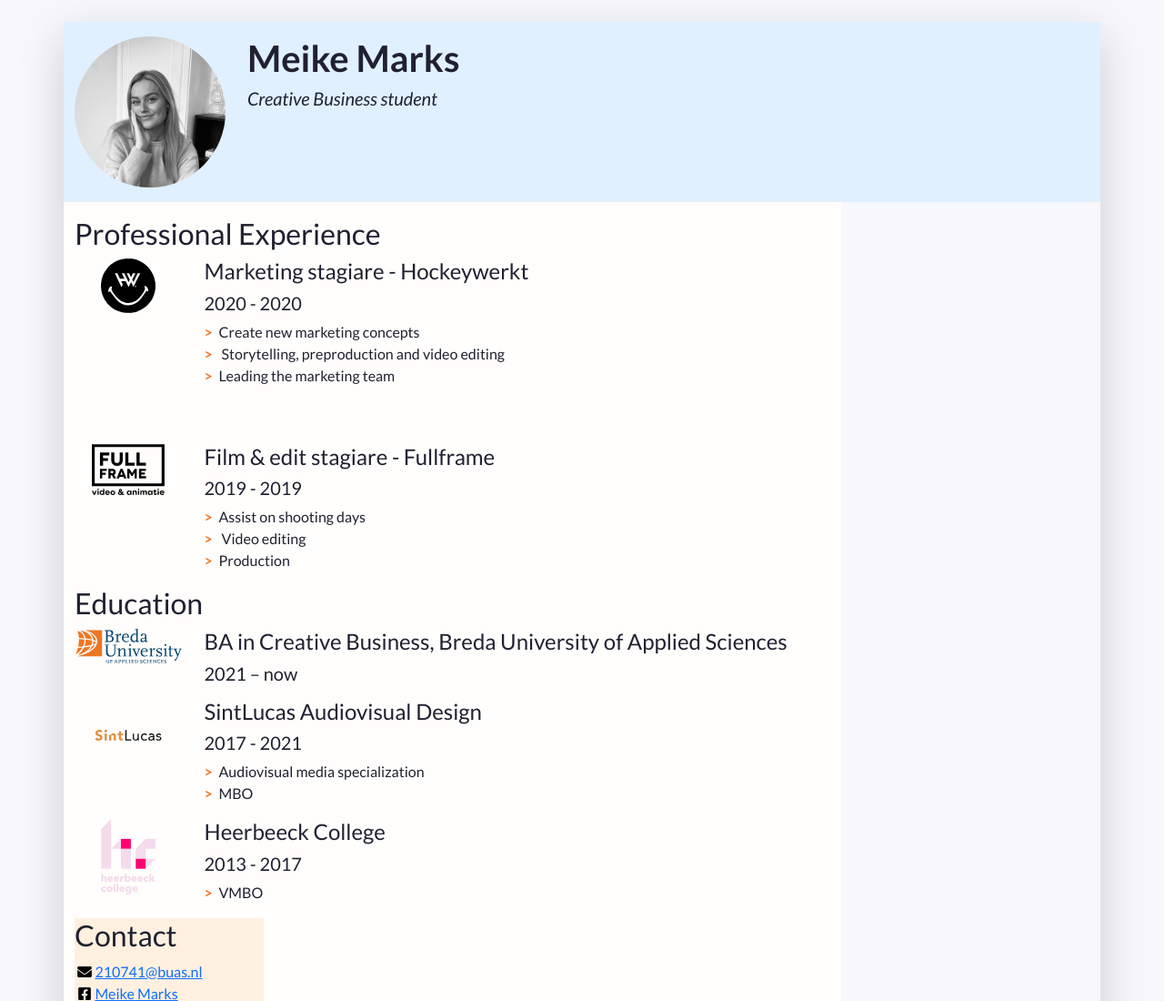
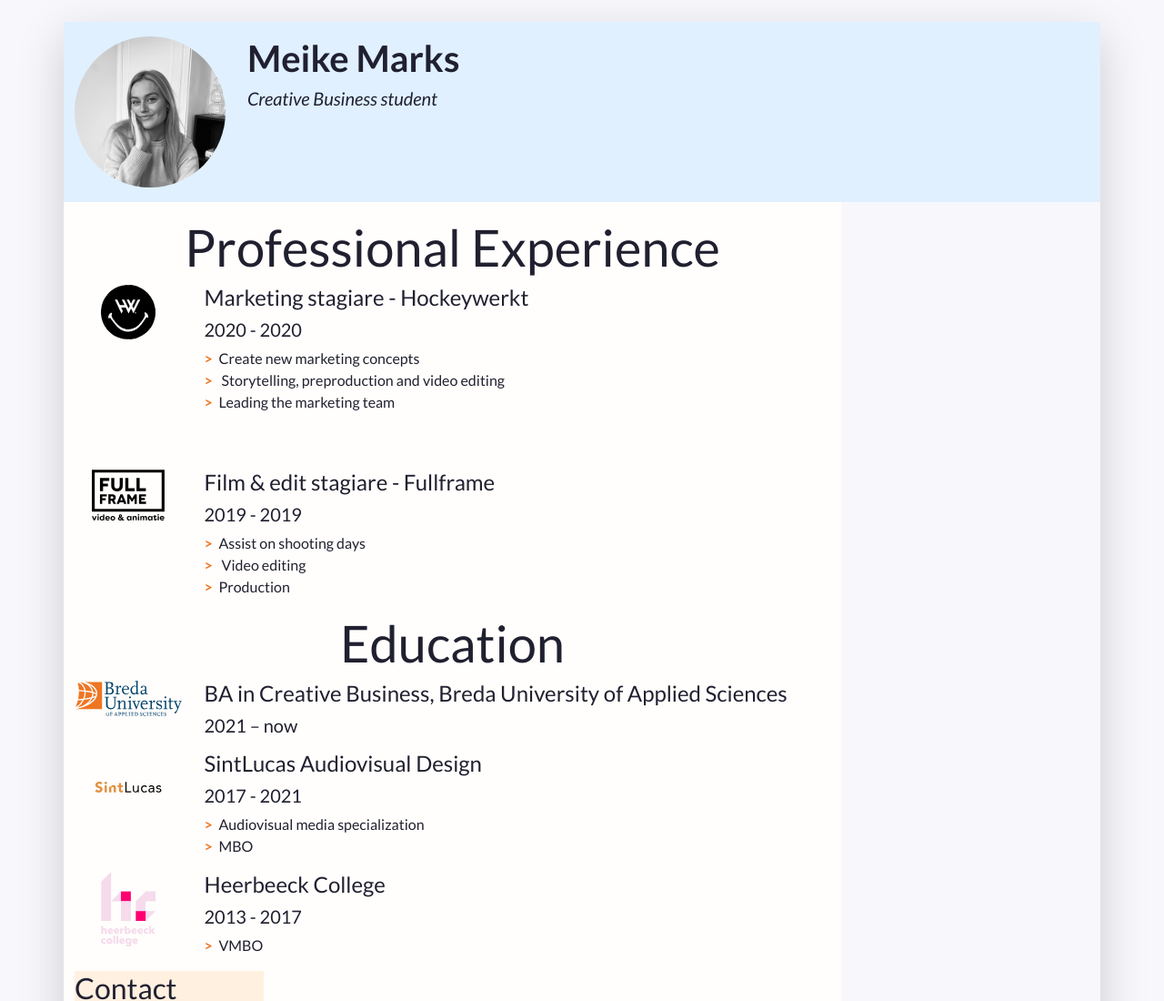
Before and after one commit to meikemarks/CV-Meike, a plain HTML site: page index.html in a window 1280 px wide. Shown: the top 1100 px of the page at 91% size. Drawn offline with nearby package versions, Linux system fonts and the light colour scheme.

Commit message:
Center Text

```diff
--- a/index.html
+++ b/index.html
@@ -75,7 +75,7 @@
             <section> is yet another semantic element. The first one is for professional experience.
           -->
           <section class="my-3 biography-section">
-            <h2>Professional Experience</h2>
+            <h2 class="display-4 text-center"> Professional Experience</h2>
             <!--
               Each list item (li) in the unordered list (ul) below will be one job.
               "list-unstyled" is a class that hides the bullet points of a list.
@@ -132,7 +132,7 @@
           <!-- We're done with jobs, let's move on to schools -->
 
   <section class="my-3 biography-section">
-            <h2>Education</h2>
+            <h2 class="display-4 text-center">Education</h2>
             <ul class="biography-list list-unstyled">
 
               <!-- Top item in education. And by "top", I mean a Bachelor in Creative Business at BUas. -->
```
Also changed, not shown: 2 other files.
